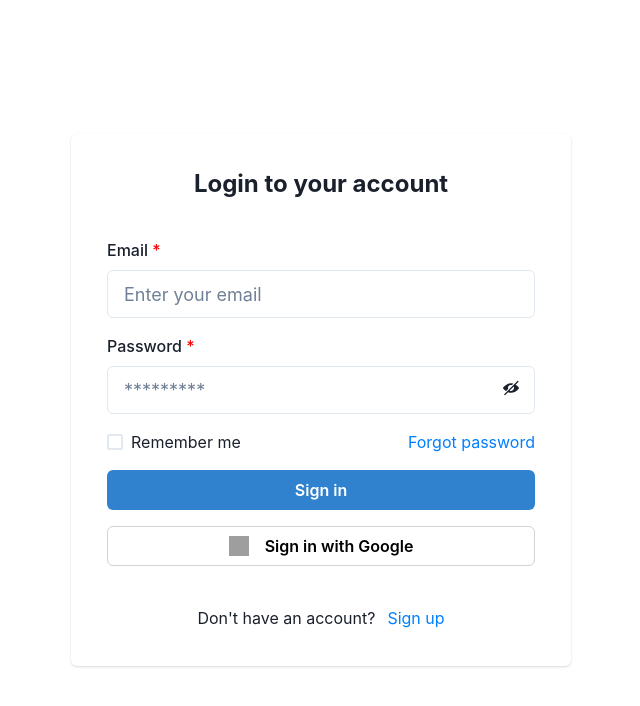
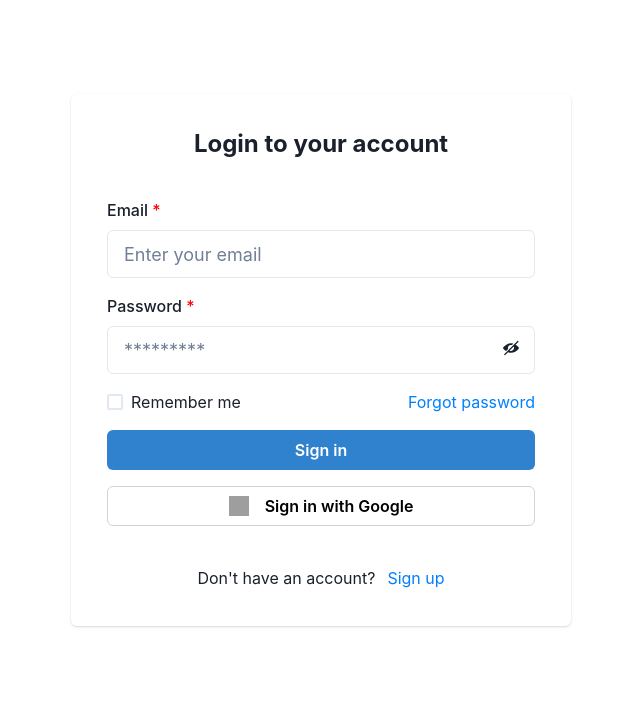
Before and after one commit to mahuena/Medical_website, a React (Vite) app: page /loginPage in a window 1280 px wide. Shown: the top 706 px of the page, without its empty margins (319-959 px from the left). Built offline with nearby package versions, Linux system fonts and the light colour scheme; grey boxes are pictures that could not be loaded.

Commit message:
changing min-height

```diff
--- a/src/Login/LoginPage.jsx
+++ b/src/Login/LoginPage.jsx
@@ -38,7 +38,7 @@ export const LoginPage = () => {
   const handleClickPassW = () => setShowPassW(!showPassW);
 
   return (
-      <Center minHeight="100vh">
+      <Center minHeight="90vh">
         <Card m={"auto"} w={"100%"} maxW={"500px"} p={4} mx={{ base: "8px", md: "0px" }} my={{ base: "10px", md: "0px" }} alignItems={"center"} justifyContent={"center"}>
           <CardHeader><Heading fontSize={"2xl"}>Login to your account</Heading></CardHeader>
 
--- a/src/Registration/RegistrationPage.jsx
+++ b/src/Registration/RegistrationPage.jsx
@@ -37,7 +37,7 @@ export const RegistrationPage = () => {
   const handleClickPassW = () => setShowPassW(!showPassW);
 
   return (
-      <Center minHeight="100vh">
+      <Center minHeight="90vh">
         <Card
             m={"auto"} w={"100%"} p={4} maxW={"500px"} mx={{ base: "8px", md: "0px" }} my={{ base: "10px", md: "0px" }} alignItems={"center"} justifyContent={"center"}>
           <CardHeader><Heading fontSize={"2xl"}>Create an account</Heading></CardHeader>
```
